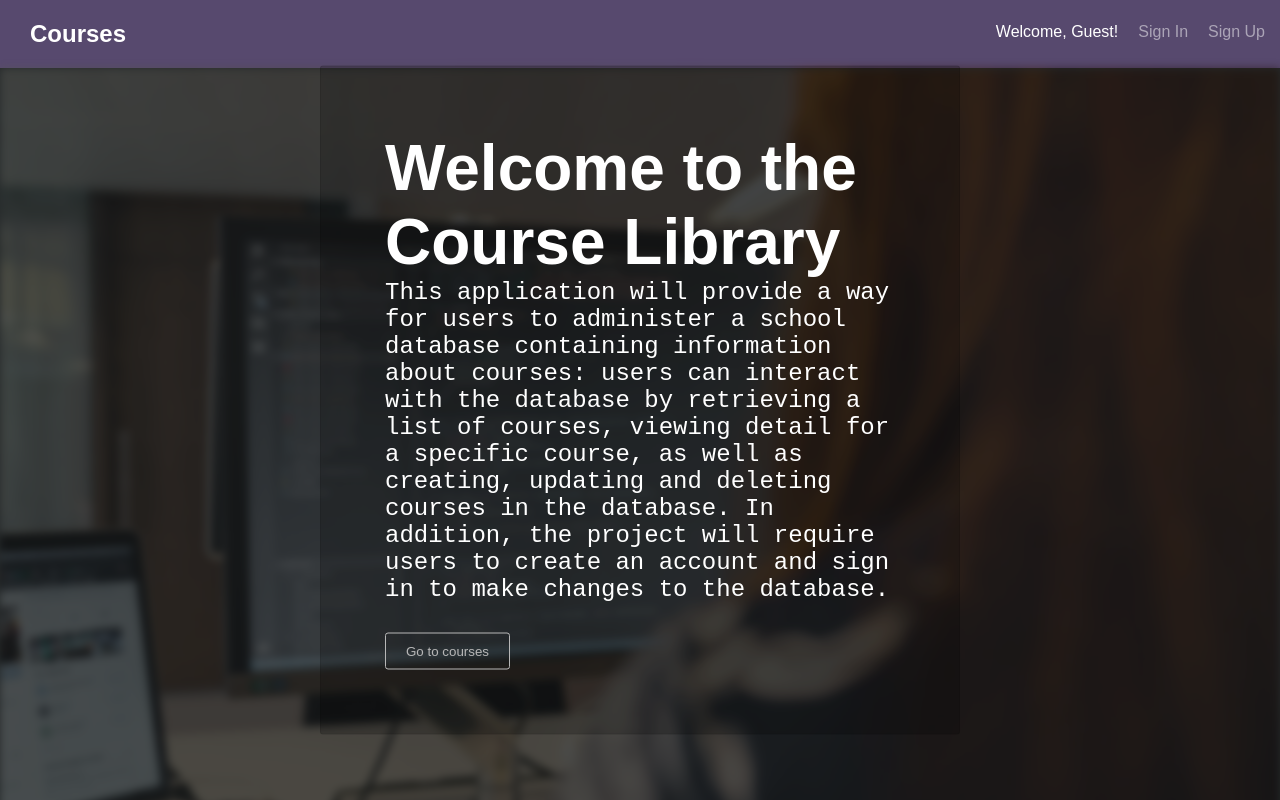
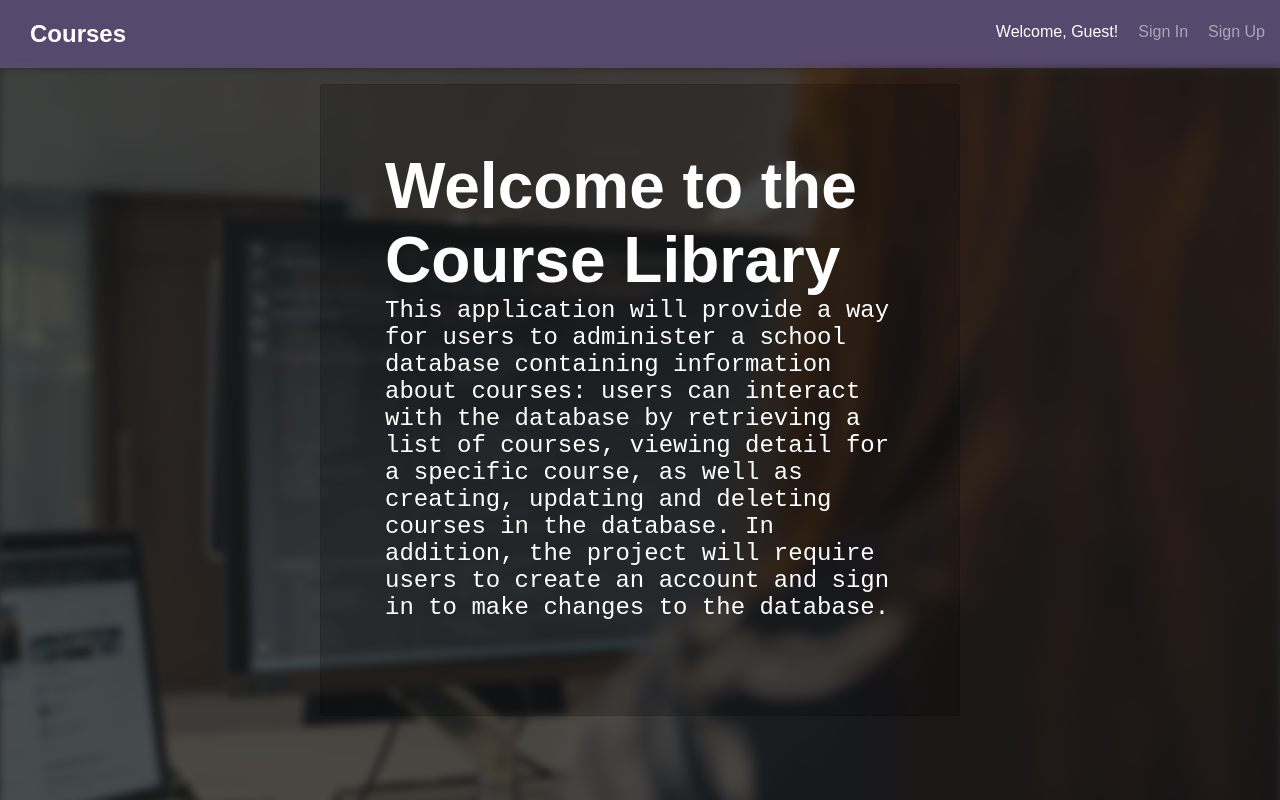
Before and after one commit to luisgiraldov/course-library-app, a React (Create React App) app in the folder client/: page / in a window 1280 px wide. Shown: the top 800 px of the page. Built offline with nearby package versions, Linux system fonts and the light colour scheme; no server answers.

Commit message:
Commented out 'Go to courses' button to implement react-scroll later

```diff
--- a/client/src/components/Courses.js
+++ b/client/src/components/Courses.js
@@ -28,7 +28,7 @@ const Courses = ({ context }) => {
             <div className="hero-text-container">
                     <h2>Welcome to the Course Library</h2>
                     <p>This application will provide a way for users to administer a school database containing information about courses: users can interact with the database by retrieving a list of courses, viewing detail for a specific course, as well as creating, updating and deleting courses in the database.  In addition, the project will require users to create an account and sign in to make changes to the database.</p>
-                    <button className="goToBtn">Go to courses</button>
+                    {/* <button className="goToBtn">Go to courses</button> */}
             </div>
             <ul className="tilesWrap">
                 {
```
